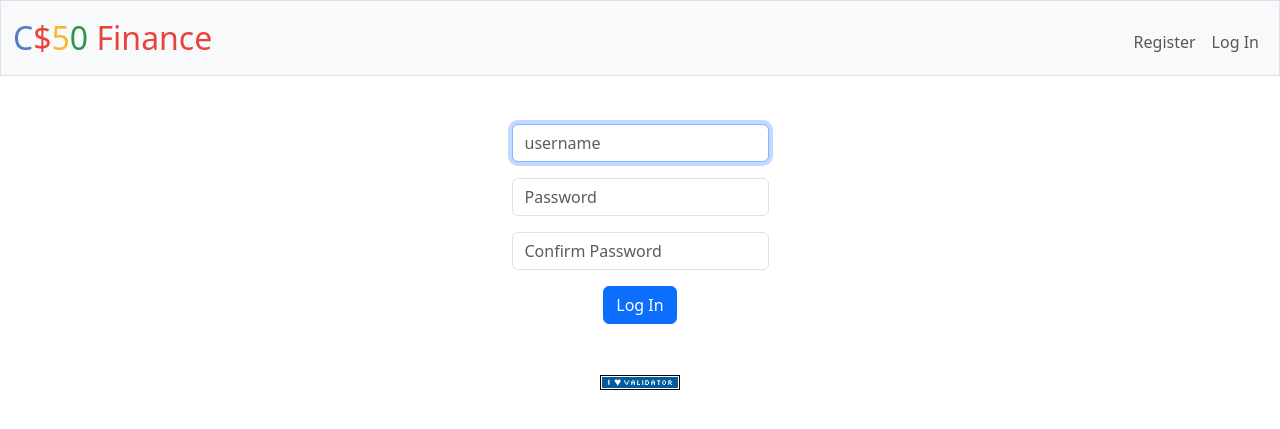
After one commit to SubZero404/finance, a Flask app: template templates/register.html in a window 1280 px wide. The commit adds this page. Shown: the top 429 px of the page. Run offline with Flask 3, Linux system fonts and the light colour scheme; the template is opened without the code that fills it, so the values that code supplies are empty; some libraries are stand-ins or nearby versions.

Commit message:
make register

```diff
--- a/app.py
+++ b/app.py
@@ -111,8 +111,32 @@ def quote():
 
 @app.route("/register", methods=["GET", "POST"])
 def register():
-    """Register user"""
-    return apology("TODO")
+    session.clear()
+
+    if request.method == "POST":
+        username = request.form.get('username')
+        password = request.form.get('password')
+        confirm_password = request.form.get('confirm-password')
+
+        if not username:
+            return apology("Please enter username", 400)
+        elif not password:
+            return apology("Please enter password", 400)
+        elif not confirm_password:
+            return apology("Please enter confirm password", 400)
+        elif confirm_password != password:
+            return apology("confrim password need to be same with password!", 400)
+
+        rows = db.execute("SELECT * FROM users WHERE username = ?", username)
+        if len(rows) > 0:
+            return apology("username already exits!", 400)
+
+        user_id = db.execute("INSERT INTO users (username, hash) VALUES(?, ?)", username, generate_password_hash(password))
+
+        session["user_id"] = user_id
+
+        return redirect('/')
+    return render_template('register.html')
 
 
 @app.route("/sell", methods=["GET", "POST"])
--- /dev/null
+++ b/templates/register.html
@@ -0,0 +1,20 @@
+{% extends "layout.html" %}
+
+{% block title %}
+    Log In
+{% endblock %}
+
+{% block main %}
+    <form action="/register" method="post">
+        <div class="mb-3">
+            <input autocomplete="off" autofocus class="form-control mx-auto w-auto" name="username" placeholder="username" type="text">
+        </div>
+        <div class="mb-3">
+            <input class="form-control mx-auto w-auto" name="password" placeholder="Password" type="password">
+        </div>
+        <div class="mb-3">
+            <input class="form-control mx-auto w-auto" name="confirm-password" placeholder="Confirm Password" type="password">
+        </div>
+        <button class="btn btn-primary" type="submit">Log In</button>
+    </form>
+{% endblock %}
```
Also changed, not shown: finance.db, helpers.py (line endings or trailing spaces), requirements.txt (line endings or trailing spaces), static/styles.css (line endings or trailing spaces), templates/apology.html (line endings or trailing spaces), templates/layout.html (line endings or trailing spaces), templates/login.html (line endings or trailing spaces), 1 other file.
